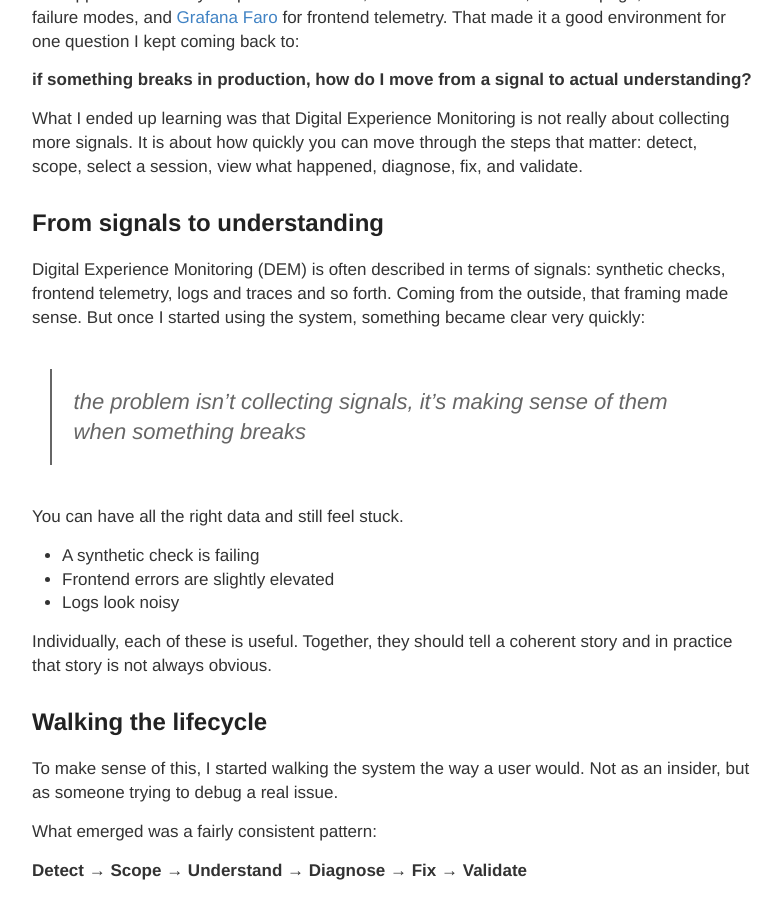
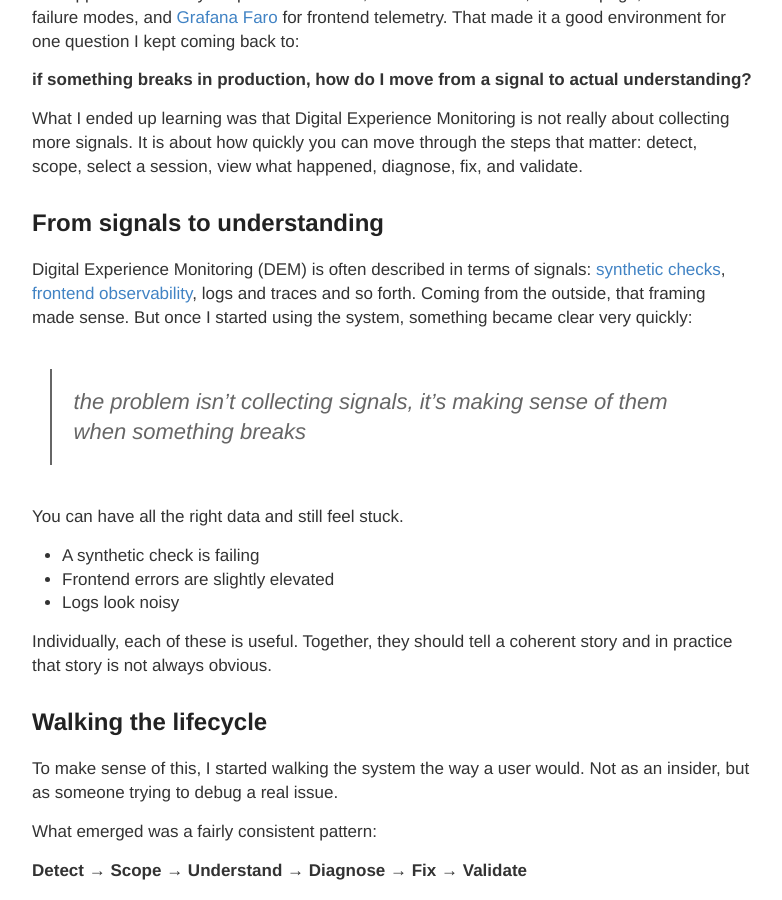
Before and after one commit to vtorosyan/vtorosyan.github.io, a Jekyll site: the page built from _posts/2026/2026-03-28-dem-in-grafana.md, in a window 1280 px wide and 900 px high, scrolled down 338 px. Shown: the whole window, without its empty margins (248-1030 px from the left). Built offline with Jekyll 4.4.1, drawn with Linux system fonts in a browser that asks for light colours; some of the changed text lies outside the part shown.

Commit message:
change title

```diff
--- a/_posts/2026/2026-03-28-dem-in-grafana.md
+++ b/_posts/2026/2026-03-28-dem-in-grafana.md
@@ -11,9 +11,10 @@ The app is intentionally simple: no database, a fake checkout flow, a status pag
 
 What I ended up learning was that Digital Experience Monitoring is not really about collecting more signals. It is about how quickly you can move through the steps that matter: detect, scope, select a session, view what happened, diagnose, fix, and validate.
 
+
 ## From signals to understanding
 
-Digital Experience Monitoring (DEM) is often described in terms of signals: synthetic checks, frontend telemetry, logs and traces and so forth. Coming from the outside, that framing made sense. But once I started using the system, something became clear very quickly:
+Digital Experience Monitoring (DEM) is often described in terms of signals: [synthetic checks](https://grafana.com/docs/grafana-cloud/testing/synthetic-monitoring/), [frontend observability](https://grafana.com/docs/grafana-cloud/monitor-applications/frontend-observability/), logs and traces and so forth. Coming from the outside, that framing made sense. But once I started using the system, something became clear very quickly:
 
 > the problem isn’t collecting signals, it’s making sense of them when something breaks
 
@@ -62,9 +63,7 @@ This is where the picture started to form. The failure wasn’t just synthetic,
 
 ## Understand
 
-This was the most interesting part of the experience. Knowing that users are affected still leaves a gap:
-
-**what actually happens when the flow breaks?**
+This was the most interesting part of the experience. Knowing that users are affected still leaves a gap: **what actually happens when the flow breaks?**
 
 Logs and metrics can help, but they require interpretation.
 
@@ -107,9 +106,7 @@ Synthetic Monitoring isn’t just about detecting failures. It’s also a reliab
 
 ## What changed for me
 
-Before this exercise, I thought about DEM mostly in terms of capabilities (checks, signals, integrations, etc). After walking the lifecycle, I started thinking about it differently:
-
-> not as a collection of signals, but as a workflow
+Before this exercise, I thought about DEM mostly in terms of capabilities (checks, signals, integrations, etc). After walking the lifecycle, I started thinking about it differently: not as a collection of signals, but as a workflow
 
 Each part answers a different question:
 
```
